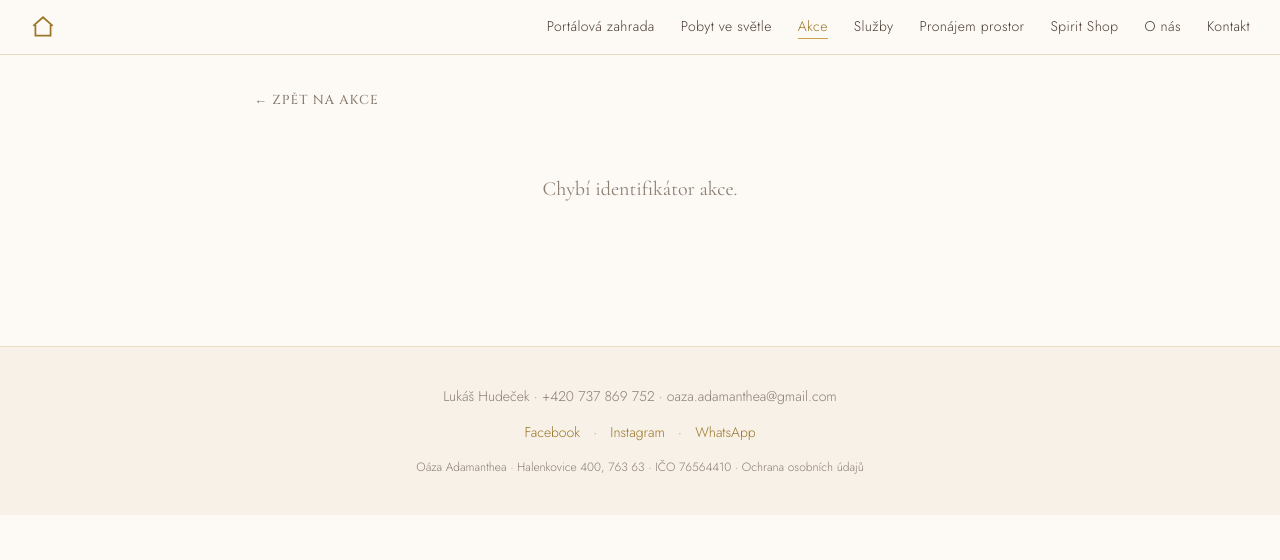
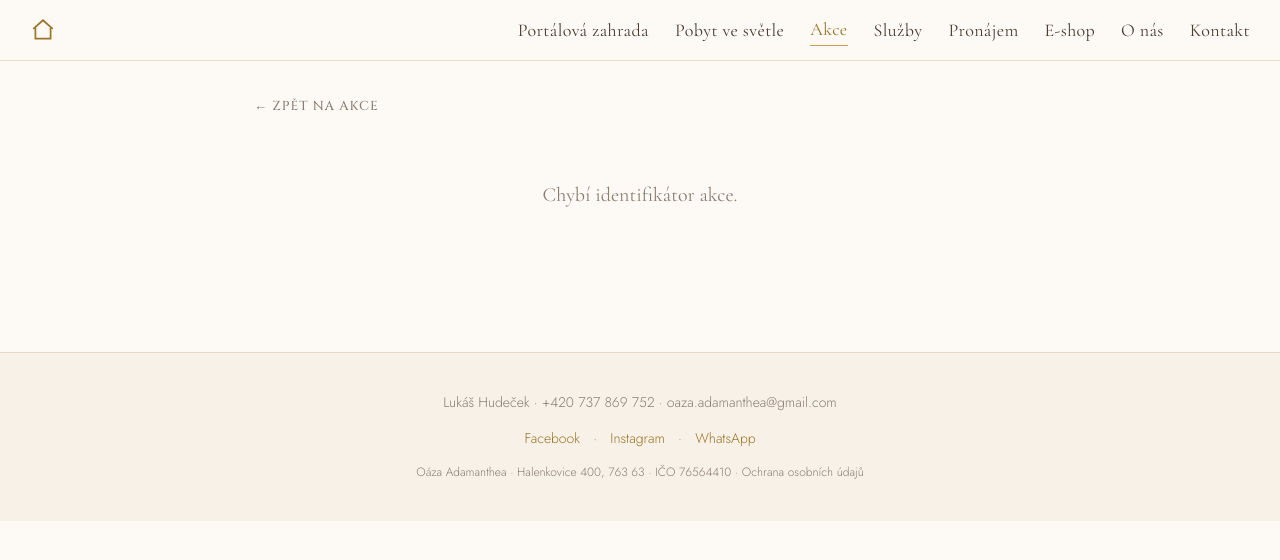
Before and after one commit to lukassirael-stack/oaza-homepage, a website: page oaza-web/akce-detail.html in a window 1280 px wide. Drawn offline with nearby package versions, Linux system fonts and the light colour scheme.

Commit message:
Update akce-detail.html

```diff
--- a/oaza-web/akce-detail.html
+++ b/oaza-web/akce-detail.html
@@ -24,7 +24,7 @@ nav{position:sticky;top:0;z-index:50;display:flex;align-items:center;gap:26px;
   border-bottom:1px solid var(--line);font-size:14px;flex-wrap:wrap}
 nav .home{margin-right:auto;display:flex;align-items:center}
 nav .home svg{width:26px;height:26px;fill:none;stroke:var(--gold-deep);stroke-width:1.6}
-nav a{color:var(--text);transition:color .2s;letter-spacing:.03em}
+nav a{color:var(--text);transition:color .2s;letter-spacing:.02em;font-family:'Cormorant Garamond',serif;font-size:18px}
 nav a:hover{color:var(--gold-deep)}
 nav a.active{color:var(--gold-deep);border-bottom:1.5px solid var(--gold)}
 
@@ -104,8 +104,8 @@ footer .fine{font-size:12px;margin-top:10px}
   <a href="/pobyt-ve-svetle">Pobyt ve světle</a>
   <a href="/akce" class="active">Akce</a>
   <a href="/nabidka-sluzeb">Služby</a>
-  <a href="/pronajem-prostor">Pronájem prostor</a>
-  <a href="/spirit-shop-1">Spirit Shop</a>
+  <a href="/pronajem-prostor">Pronájem</a>
+  <a href="/spirit-shop-1">E-shop</a>
   <a href="/o-nas">O nás</a>
   <a href="/kontakt">Kontakt</a>
 </nav>
```
